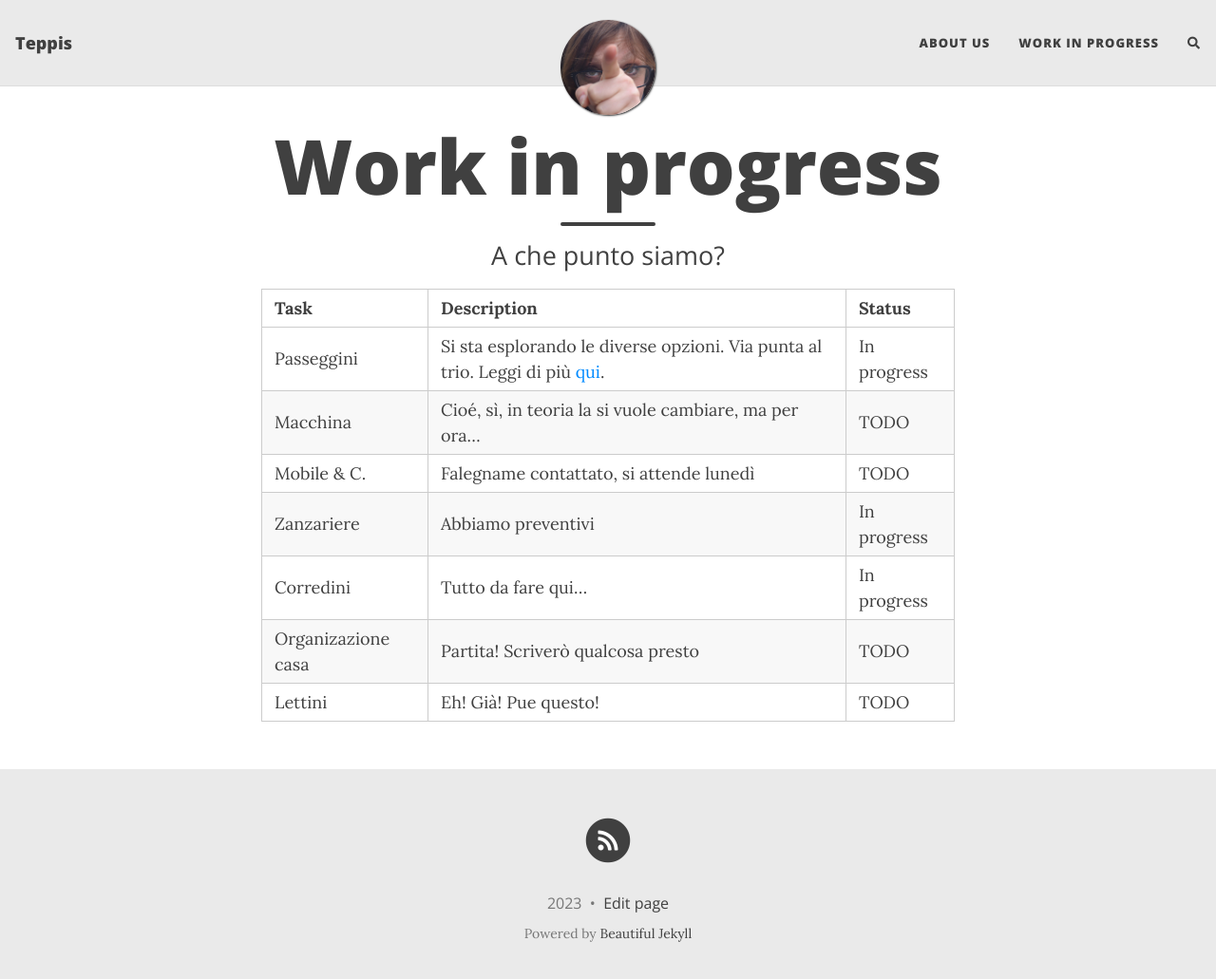
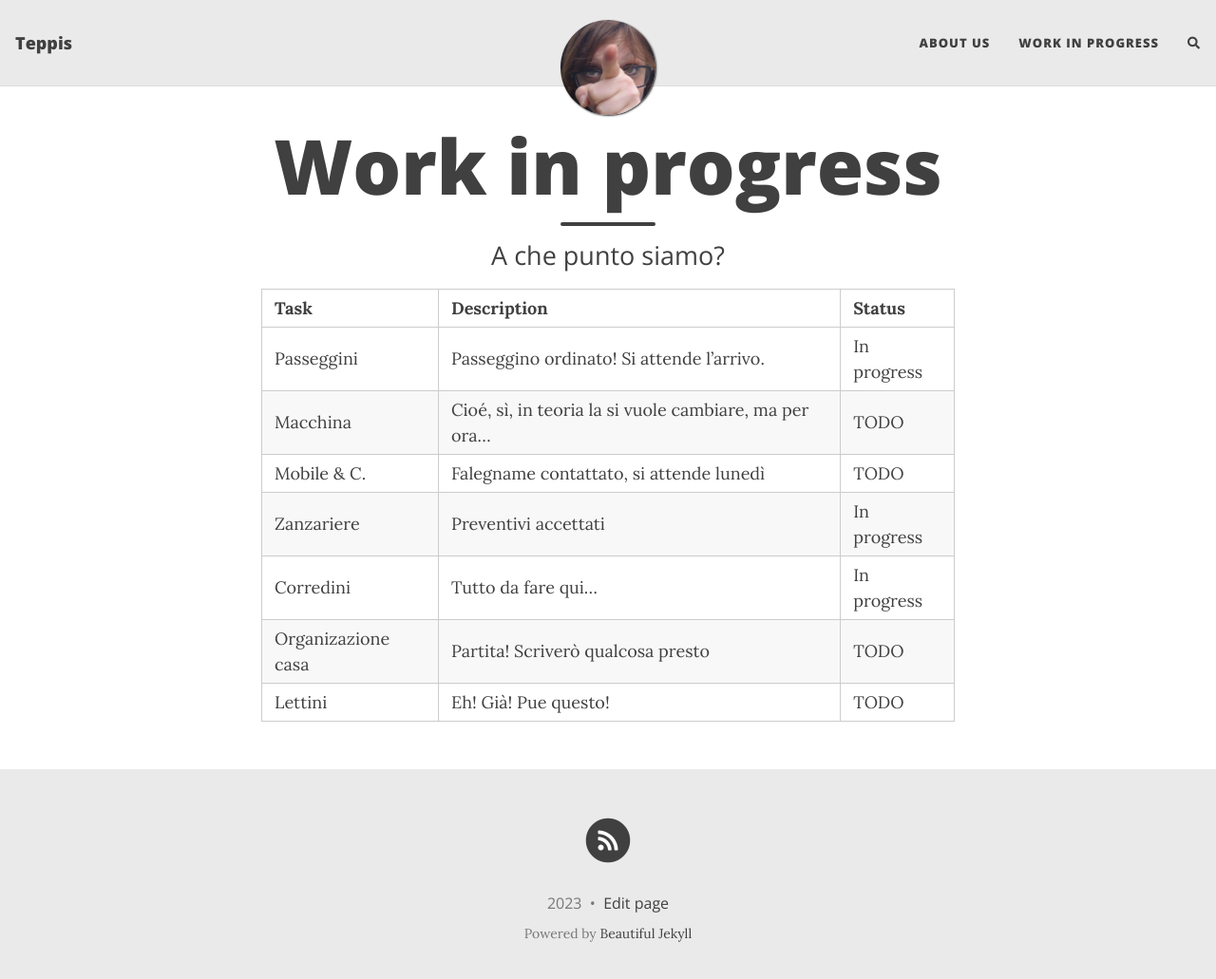
Before and after one commit to thembi-me/teppi, a Jekyll site: the page built from workinprogress.md, in a window 1280 px wide and 1044 px high. Shown: the top 1031 px of the window at 95% size. Built offline with Jekyll 4.4.1, drawn with Linux system fonts in a browser that asks for light colours; nearby versions of some CDN libraries; comment, search, counter and statistics services are not loaded.

Commit message:
Work in progress - updated

```diff
--- a/workinprogress.md
+++ b/workinprogress.md
@@ -6,10 +6,10 @@ subtitle: A che punto siamo?
 
 | Task | Description | Status |
 | --- | --- | --- |
-| Passeggini | Si sta esplorando le diverse opzioni. Via punta al trio. Leggi di più [qui]({% post_url 2023-06-23-passeggini %}). | In progress |
+| Passeggini | Passeggino ordinato! Si attende l'arrivo. | In progress |
 | Macchina | Cioé, sì, in teoria la si vuole cambiare, ma per ora... | TODO |
 | Mobile & C. | Falegname contattato, si attende lunedì | TODO |
-| Zanzariere | Abbiamo preventivi | In progress |
+| Zanzariere | Preventivi accettati | In progress |
 | Corredini | Tutto da fare qui... | In progress |
 | Organizazione casa | Partita! Scriverò qualcosa presto | TODO |
 | Lettini | Eh! Già! Pue questo! | TODO |
```
